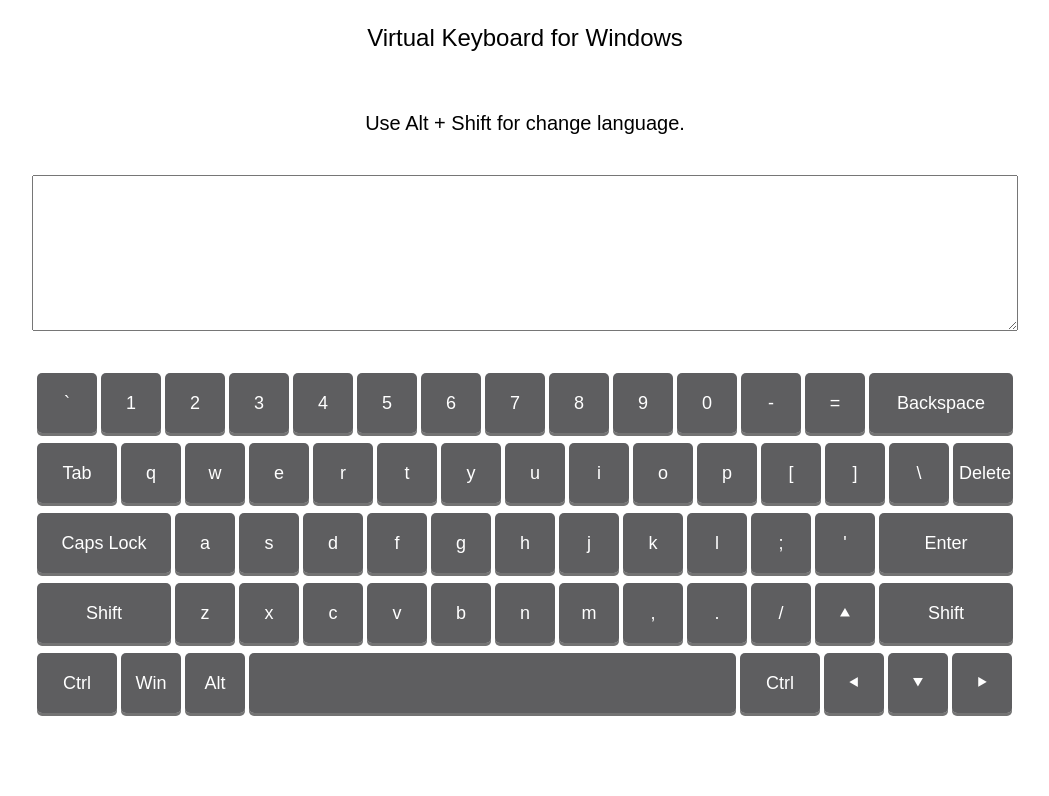
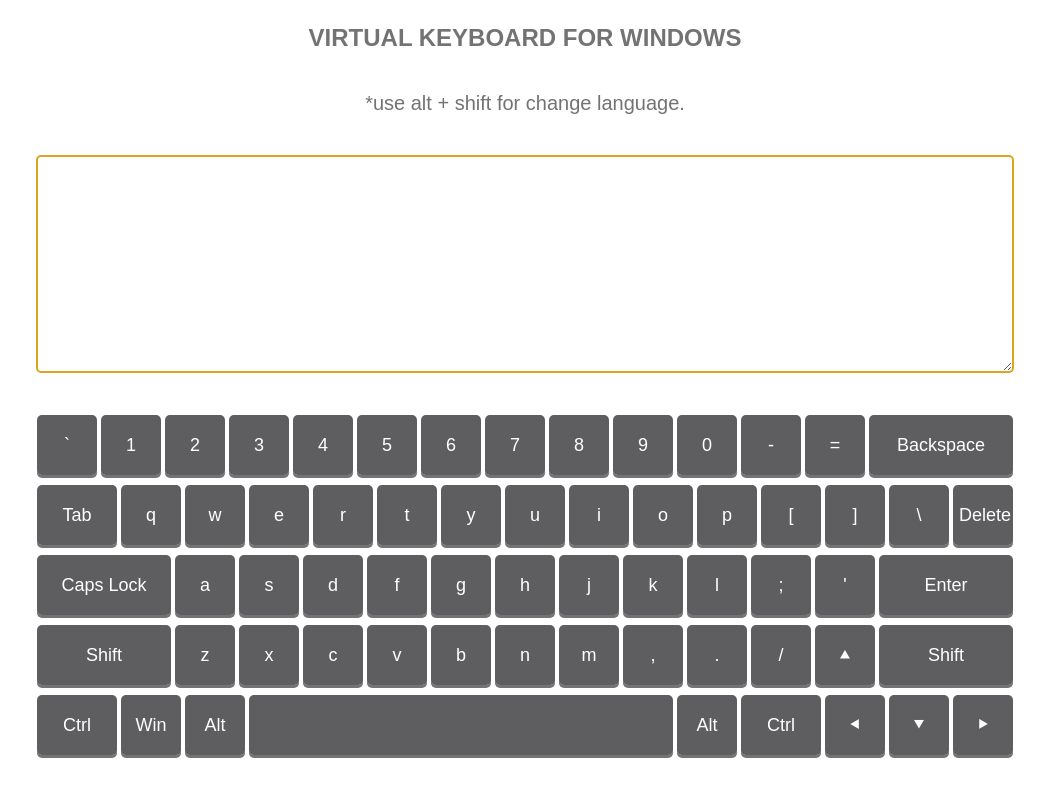
Before and after one commit to SashaPilevich/virtual-keyboard, a website with bundled scripts: page index.html in a window 1280 px wide. Shown: the whole page, without its empty margins (115-1164 px from the left). Built offline with nearby package versions, Linux system fonts and the light colour scheme.

Commit message:
fix:some styles

```diff
--- a/src/keyboardData.js
+++ b/src/keyboardData.js
@@ -363,6 +363,12 @@ export const keyboardData = [
       size: 'xl-large',
     },
     {
+      code: 'AltRight',
+      state: true,
+      lang: { en: 'Alt', ru: 'Alt' },
+      size: 'middle',
+    },
+    {
       code: 'ControlRight',
       state: true,
       lang: { en: 'Ctrl', ru: 'Ctrl' },
--- a/src/keyboardPage.js
+++ b/src/keyboardPage.js
@@ -6,7 +6,7 @@ export const initKeyboardPage = (textarea, keyboard) => {
   title.textContent = 'Virtual Keyboard for Windows';
   const hotKeysInformation = document.createElement('p');
   hotKeysInformation.classList.add('hot-keys-information');
-  hotKeysInformation.textContent = 'Use Alt + Shift for change language.';
+  hotKeysInformation.textContent = '*Use Alt + Shift for change language.';
   mainContainer.append(title, hotKeysInformation, textarea, keyboard);
   document.body.append(mainContainer);
 };
--- a/src/style.css
+++ b/src/style.css
@@ -12,23 +12,32 @@ body {
 
 .title {
   font-size: 24px;
-  font-weight: 500;
-  margin-bottom: 40px;
+  font-weight: 700;
+  margin-bottom: 20px;
   text-align: center;
+  color: rgba(49, 49, 50, 0.68);
+  text-transform: uppercase;
 }
 
 .hot-keys-information {
   font-size: 20px;
   margin-bottom: 40px;
   text-align: center;
+  color: rgba(49, 49, 50, 0.68);
+  text-transform: lowercase;
 }
 
 textarea:focus{
   outline: none;
 }
 .textarea-keyboard {
-  width: 980px;
+  width: 970px;
   margin: 0 auto 40px;
+  border: 2px solid goldenrod;
+  border-radius: 5px;
+  font-size: 18px;
+  font-family: Arial, Helvetica, sans-serif;
+  color: rgba(33, 33, 35, 0.68);
 }
 
 .keyboard-container {
@@ -62,14 +71,14 @@ button {
 
 .keyboard-btn:hover {
   background: goldenrod;
-  color: black;
+  color:rgba(49, 49, 50, 0.68);
 }
 
 .keyboard-btn.active {
   box-shadow: 0px 0px 0px rgba(49, 49, 50, 0.68);
   top: 3px;
   background: goldenrod;
-  color: black;
+  color:rgba(49, 49, 50, 0.68);
 }
 
 .keyboard-btn.keyboard-btn-xs-large,
@@ -86,5 +95,5 @@ button {
   width: 134px;
 }
 .keyboard-btn.keyboard-btn-xl-large {
-  width: 487px;
+  width: 424px;
 }
```
